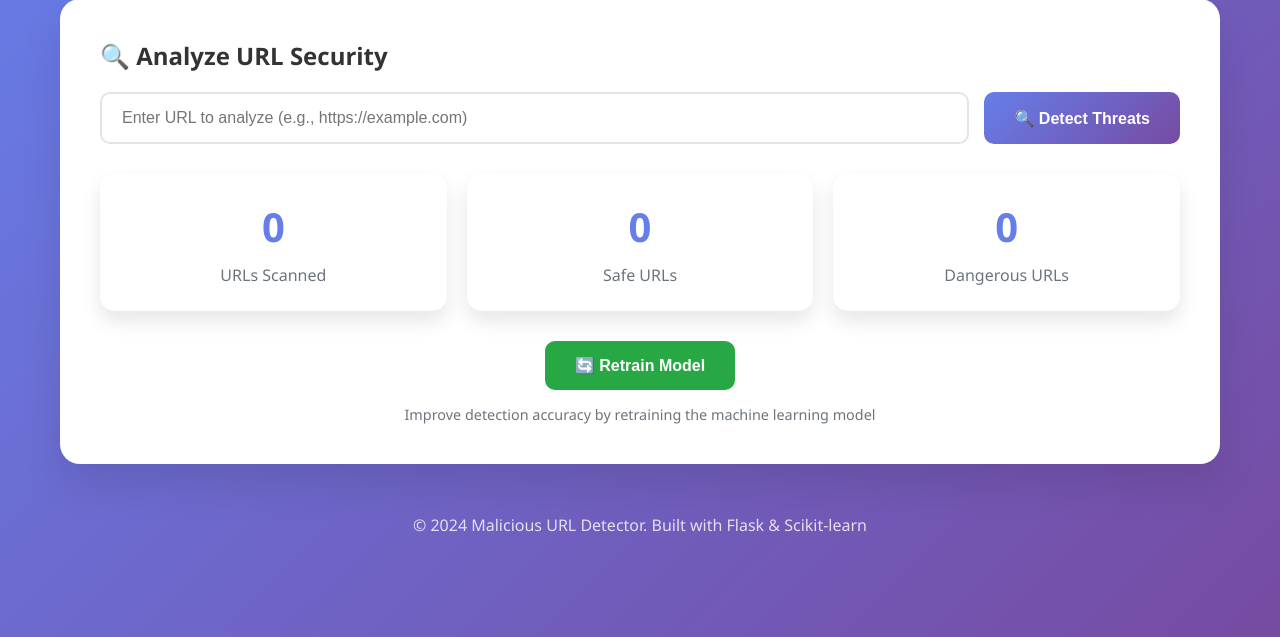
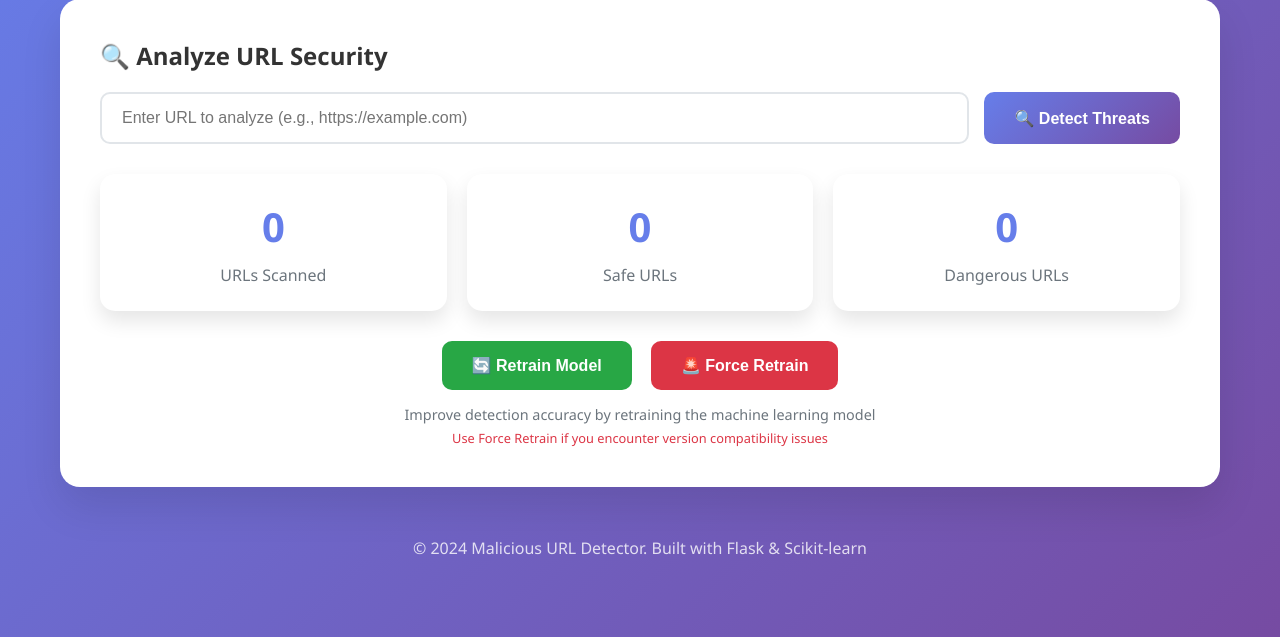
Before and after one commit to Sanorbs/URL-DETECTOR, a Flask app: page / in a window 1280 px wide. Shown: the part 163-800 px from the top of the page. Run offline with Flask 3, Linux system fonts and the light colour scheme.

Commit message:
Fix model version compatibility and add force retrain

```diff
--- a/app.py
+++ b/app.py
@@ -188,6 +188,14 @@ def detect_url():
         if not url:
             return jsonify({'error': 'URL is required'}), 400
 
+        # Check if model is loaded
+        if model is None:
+            print("ERROR: Model is None in detect_url")
+            return jsonify({'error': 'Model not loaded'}), 500
+
+        print(f"Model type: {type(model)}")
+        print(f"Model loaded: {model is not None}")
+
         # Extract features
         extractor = URLFeatureExtractor()
         features = extractor.extract_features(url)
@@ -199,8 +207,11 @@ def detect_url():
         feature_values = list(features.values())
         feature_array = np.array(feature_values).reshape(1, -1)
 
+        print(f"Feature array shape: {feature_array.shape}")
+        print(f"Feature values: {feature_values}")
+
         # Make prediction
-        if model is not None:
+        try:
             prediction = model.predict(feature_array)[0]
             probability = model.predict_proba(feature_array)[0]
 
@@ -216,16 +227,24 @@ def detect_url():
             save_features_to_csv(url, features, prediction)
 
             return jsonify(result)
-        else:
-            return jsonify({'error': 'Model not loaded'}), 500
+
+        except Exception as pred_error:
+            print(f"Prediction error: {pred_error}")
+            return jsonify({'error': f'Prediction failed: {str(pred_error)}'}), 500
 
     except Exception as e:
+        print(f"General error in detect_url: {e}")
         return jsonify({'error': str(e)}), 500
 
 @app.route('/train', methods=['POST'])
 def train():
     """Train the model"""
     try:
+        # Force retrain by removing old model
+        if os.path.exists(model_path):
+            os.remove(model_path)
+            print("Removed old model for retraining")
+
         accuracy = train_model()
         return jsonify({
             'message': 'Model trained successfully',
@@ -233,6 +252,36 @@ def train():
         })
     except Exception as e:
         return jsonify({'error': str(e)}), 500
+
+@app.route('/force-retrain', methods=['POST'])
+def force_retrain():
+    """Force retrain the model (useful for version conflicts)"""
+    try:
+        global model
+
+        # Remove old model
+        if os.path.exists(model_path):
+            os.remove(model_path)
+            print("Removed old model for forced retraining")
+
+        # Reset model variable
+        model = None
+
+        # Create and train new model
+        load_or_create_model()
+        accuracy = train_model()
+
+        return jsonify({
+            'message': 'Model force retrained successfully',
+            'accuracy': accuracy,
+            'status': 'ready'
+        })
+
+    except Exception as e:
+        return jsonify({
+            'error': str(e),
+            'status': 'error'
+        }), 500
 
 @app.route('/status')
 def status():
@@ -248,6 +297,13 @@ def startup():
     """Initialize the application and train model if needed"""
     try:
         global model
+
+        # Always retrain model in production to avoid version conflicts
+        if os.environ.get('FLASK_ENV') == 'production':
+            # Remove old model to force retraining
+            if os.path.exists(model_path):
+                os.remove(model_path)
+                print("Removed old model for retraining")
 
         # Load or create model if not exists
         if model is None:
--- a/templates/index.html
+++ b/templates/index.html
@@ -355,8 +355,12 @@
 
             <div class="train-section">
                 <button id="trainBtn" class="train-btn">🔄 Retrain Model</button>
+                <button id="forceRetrainBtn" class="train-btn" style="background: #dc3545; margin-left: 15px;">🚨 Force Retrain</button>
                 <p style="margin-top: 15px; color: #6c757d; font-size: 0.9rem;">
                     Improve detection accuracy by retraining the machine learning model
+                </p>
+                <p style="margin-top: 5px; color: #dc3545; font-size: 0.8rem;">
+                    Use Force Retrain if you encounter version compatibility issues
                 </p>
             </div>
         </div>
@@ -555,9 +559,38 @@
             }
         }
 
+        // Force retrain model
+        async function forceRetrainModel() {
+            const forceRetrainBtn = document.getElementById('forceRetrainBtn');
+            forceRetrainBtn.disabled = true;
+            forceRetrainBtn.textContent = '🚨 Force Training...';
+
+            try {
+                const response = await fetch('/force-retrain', {
+                    method: 'POST'
+                });
+
+                const data = await response.json();
+
+                if (response.ok) {
+                    alert(`Model force retrained successfully! Accuracy: ${(data.accuracy * 100).toFixed(1)}%`);
+                    // Reinitialize the app
+                    initializeApp();
+                } else {
+                    alert('Error force retraining model: ' + (data.error || 'Unknown error'));
+                }
+            } catch (error) {
+                alert('Network error during force retraining');
+            } finally {
+                forceRetrainBtn.disabled = false;
+                forceRetrainBtn.textContent = '🚨 Force Retrain';
+            }
+        }
+
         // Event listeners
         document.getElementById('detectBtn').addEventListener('click', detectURL);
         document.getElementById('trainBtn').addEventListener('click', trainModel);
+        document.getElementById('forceRetrainBtn').addEventListener('click', forceRetrainModel);
         document.getElementById('urlInput').addEventListener('keypress', function(e) {
             if (e.key === 'Enter') {
                 detectURL();
```
